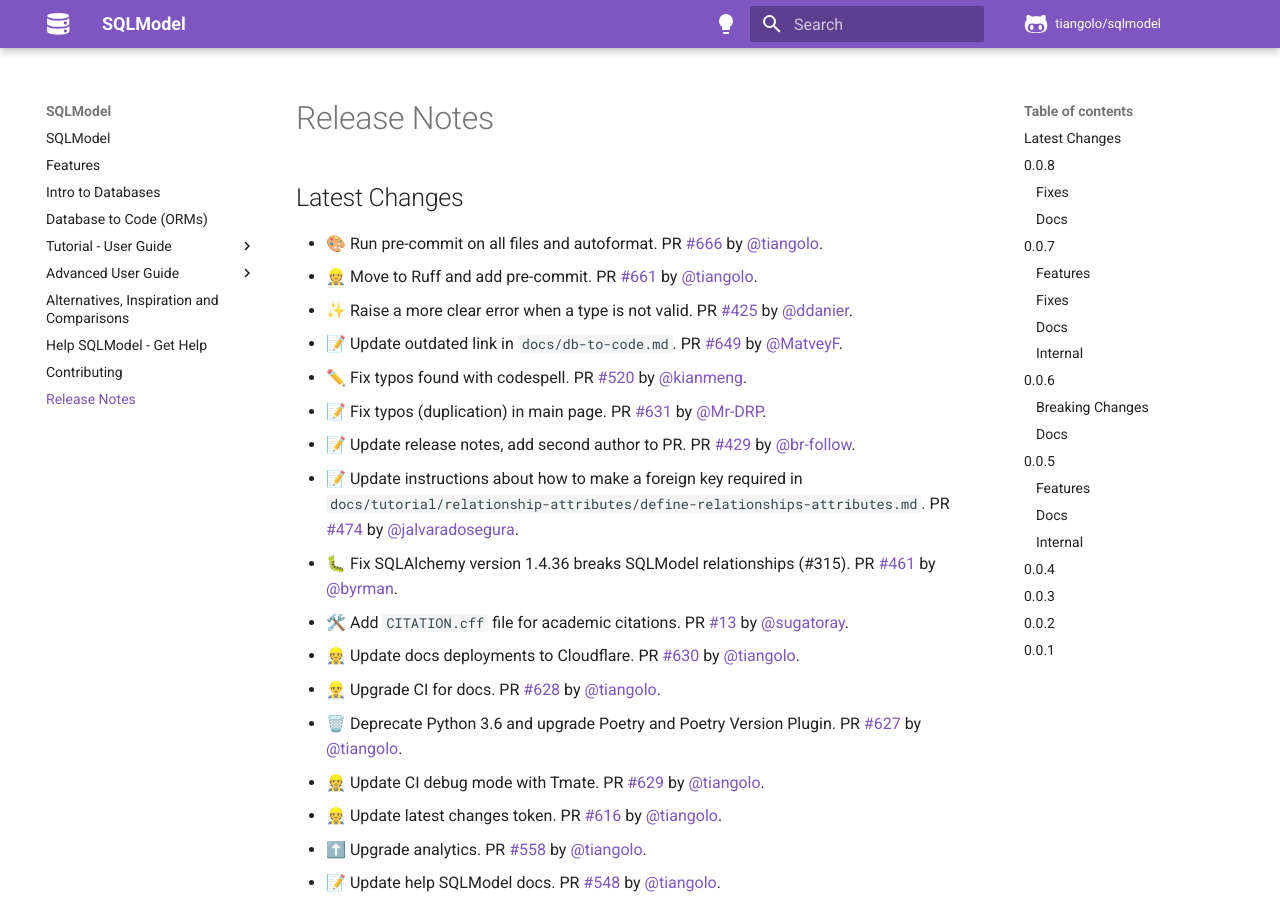
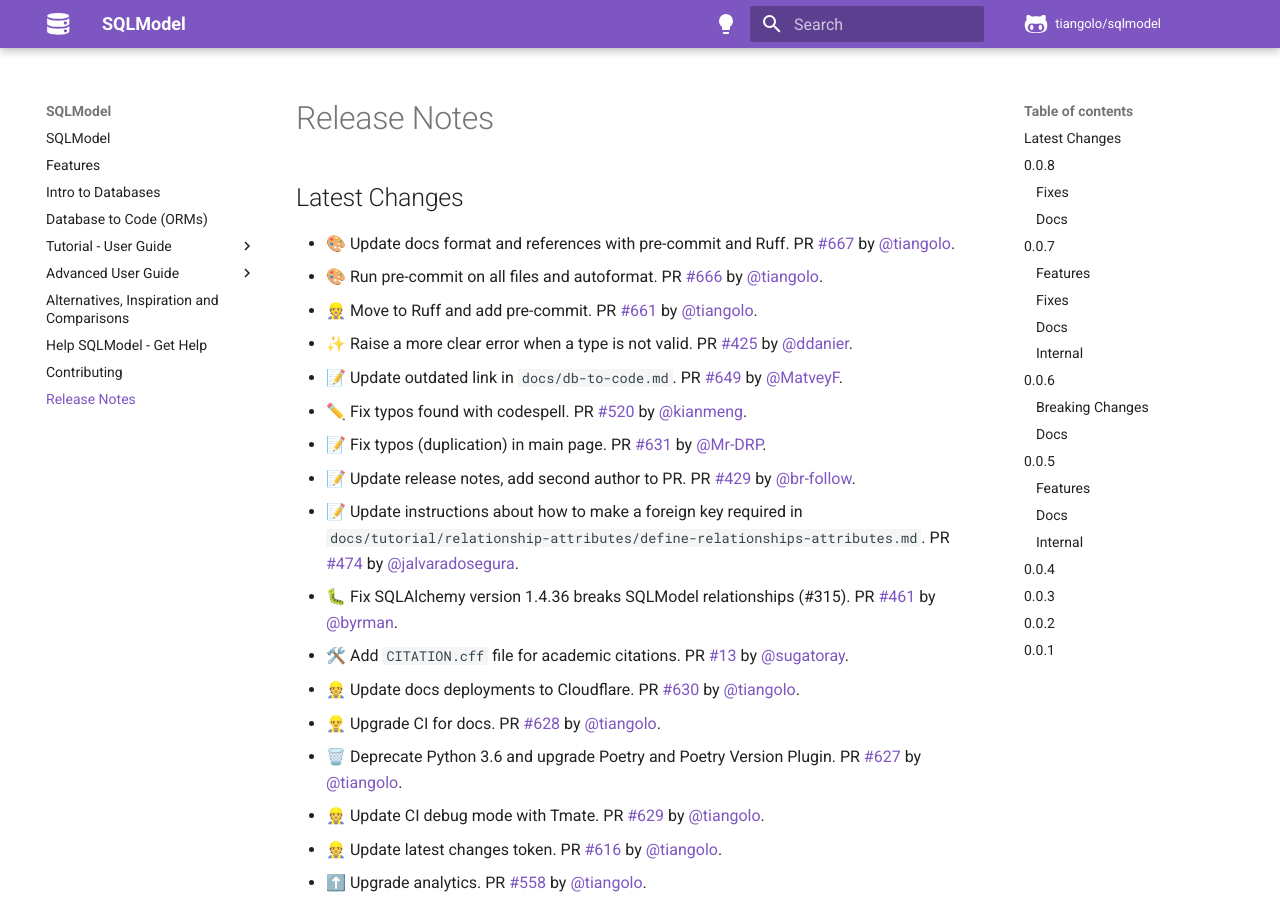
Before and after one commit to upmorpheus/Laravel-perfect, an MkDocs documentation site: the page built from docs/release-notes.md, in a window 1280 px wide and 900 px high. Built offline with MkDocs 1.6.1 and Material for MkDocs 9.7.7, drawn with Linux system fonts in a browser that asks for light colours; comment, search, counter and statistics services are not loaded.

Commit message:
📝 Update release notes

```diff
--- a/docs/release-notes.md
+++ b/docs/release-notes.md
@@ -2,6 +2,7 @@
 
 ## Latest Changes
 
+* 🎨 Update docs format and references with pre-commit and Ruff. PR [#667](https://github.com/tiangolo/sqlmodel/pull/667) by [@tiangolo](https://github.com/tiangolo).
 * 🎨 Run pre-commit on all files and autoformat. PR [#666](https://github.com/tiangolo/sqlmodel/pull/666) by [@tiangolo](https://github.com/tiangolo).
 * 👷 Move to Ruff and add pre-commit. PR [#661](https://github.com/tiangolo/sqlmodel/pull/661) by [@tiangolo](https://github.com/tiangolo).
 * ✨ Raise a more clear error when a type is not valid. PR [#425](https://github.com/tiangolo/sqlmodel/pull/425) by [@ddanier](https://github.com/ddanier).
```
